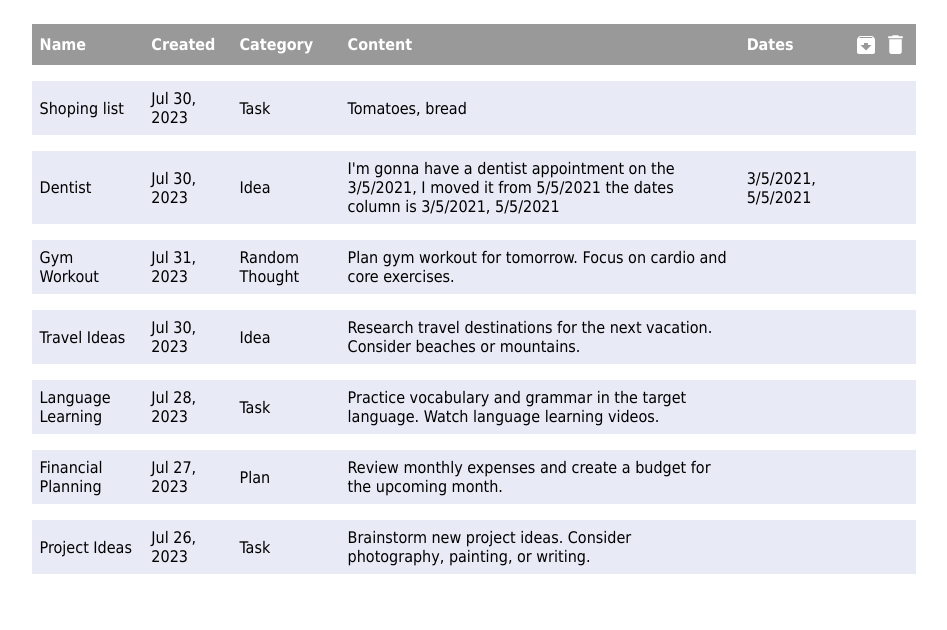
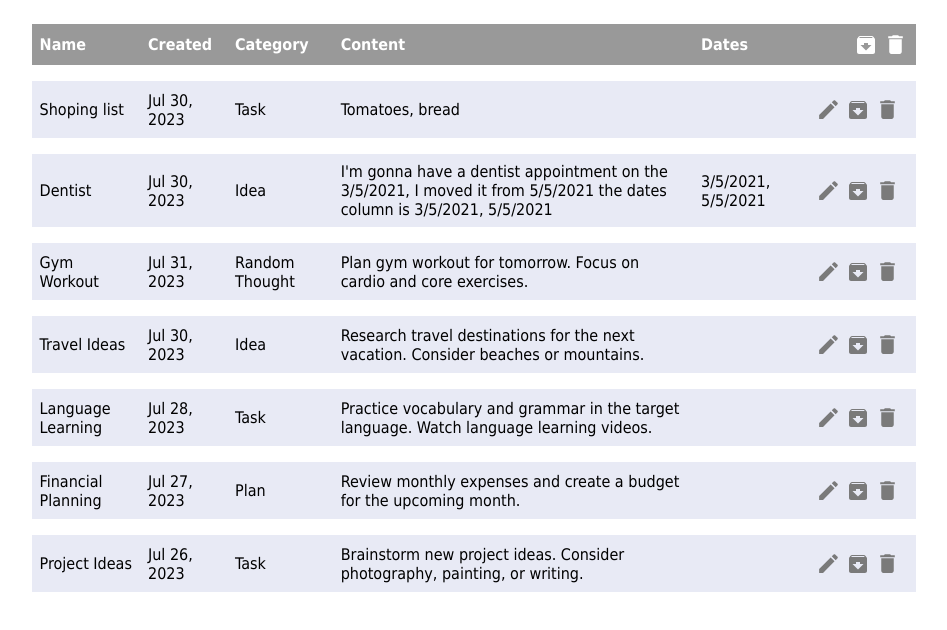
Before and after one commit to halmber/notes-app-vanilla-JS, a plain HTML site: page public/index.html in a window 1280 px wide. Shown: the whole page, without its empty margins (166-1113 px from the left). Drawn offline with Linux system fonts and the light colour scheme.

Commit message:
added action buttons to each rows of table. Added deleteNote function

```diff
--- a/src/index.css
+++ b/src/index.css
@@ -39,3 +39,22 @@ th {
     background-color: #e8eaf5;
     border-radius: 10px;
 }
+
+/* .note-row .content-cell {
+    max-width: 4rem;
+    white-space: nowrap;
+    overflow: hidden;
+    text-overflow: ellipsis;
+} */
+
+.action-cell {
+    display: flex;
+    align-items: center;
+    justify-content: end;
+    gap: 0.5rem;
+    filter: invert(47%) sepia(0%) saturate(196%) hue-rotate(148deg) brightness(101%) contrast(86%);
+}
+
+.action-cell img:hover {
+    filter: invert(94%) sepia(1%) saturate(659%) hue-rotate(105deg) brightness(89%) contrast(92%);
+}
--- a/src/render/renderNoteRows.js
+++ b/src/render/renderNoteRows.js
@@ -1,5 +1,5 @@
 import { notes } from "../notesData.js";
-import { getLocalStringDate } from "../tools.js";
+import { createActionButtons, getLocalStringDate } from "../tools.js";
 
 const renderNoteRows = () => {
     const tableBody = document.querySelector("#notes-body");
@@ -15,7 +15,7 @@ const renderNoteRows = () => {
         tr.insertCell().textContent = item.dates.join(", ");
 
         //додати кнопки з екшенами
-        tr.insertCell();
+        tr.insertCell().appendChild(createActionButtons(item.created));
 
         tr.classList.add("note-row");
         tableBody.appendChild(tr);
--- a/src/tools.js
+++ b/src/tools.js
@@ -1,3 +1,6 @@
+import { notes } from "./notesData.js";
+import renderNoteRows from "./render/renderNoteRows.js";
+
 export const getLocalStringDate = (date) => {
     return new Date(date).toLocaleString("en-us", {
         month: "short",
@@ -5,3 +8,37 @@ export const getLocalStringDate = (date) => {
         year: "numeric",
     });
 };
+
+export const createActionButtons = (id) => {
+    const td = document.createElement("td");
+
+    const editImg = document.createElement("img");
+    editImg.src = "../src/assets/edit.svg";
+    editImg.width = 25;
+    editImg.addEventListener("click", () => console.log("edit"));
+
+    const archiveImg = document.createElement("img");
+    archiveImg.src = "../src/assets/archive.svg";
+    archiveImg.width = 18;
+    archiveImg.addEventListener("click", () => console.log("archive"));
+
+    const deleteImg = document.createElement("img");
+    deleteImg.src = "../src/assets/delete.svg";
+    deleteImg.width = 25;
+    deleteImg.addEventListener("click", () => deleteNote(id));
+
+    td.appendChild(editImg);
+    td.appendChild(archiveImg);
+    td.appendChild(deleteImg);
+    td.classList.add("action-cell");
+
+    return td;
+};
+
+const deleteNote = (id) => {
+    if (confirm("Are you sure you want to remove this note?")) {
+        const index = notes.findIndex((note) => note.created === id);
+        notes.splice(index, 1);
+        renderNoteRows();
+    }
+};
```
